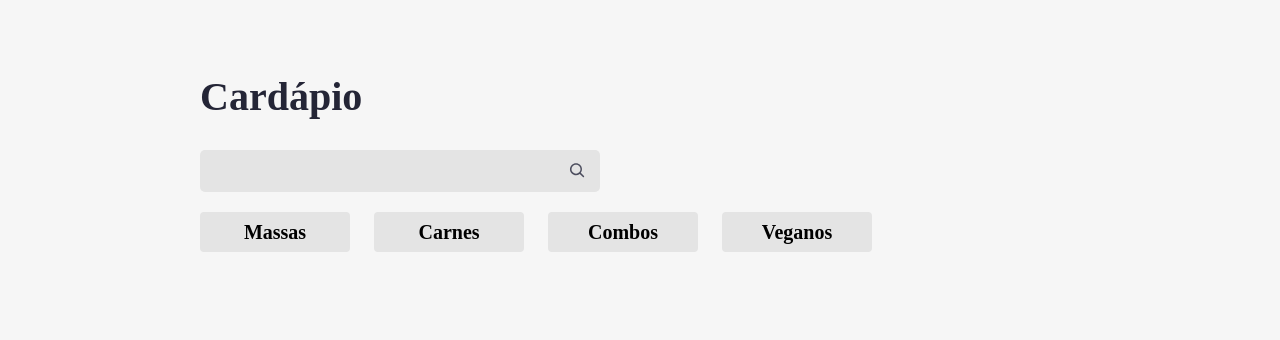
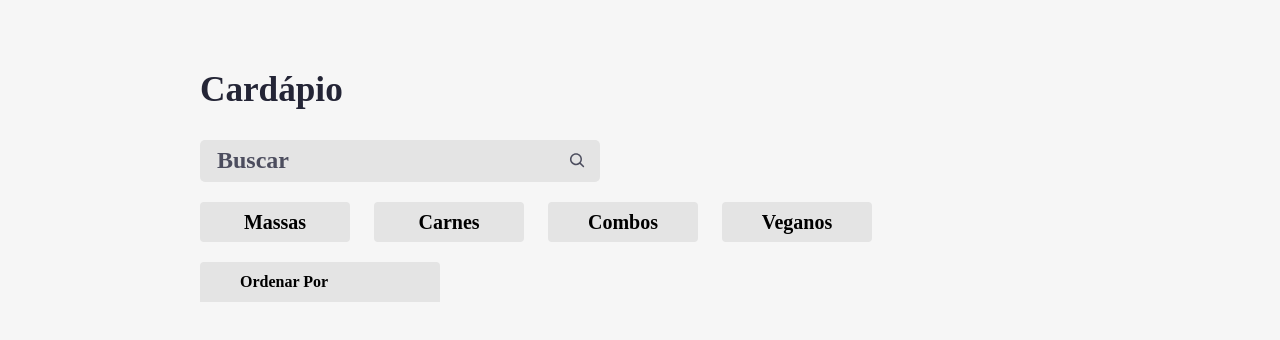
Before and after one commit to annalare/aluroni, a React (Create React App) app: page / in a window 1280 px wide. Shown: the part 424-764 px from the top of the page. Built offline with nearby package versions, Linux system fonts and the light colour scheme; a web font is replaced by a local one.

Commit message:
feat: ordenador

```diff
--- a/public/index.html
+++ b/public/index.html
@@ -3,13 +3,11 @@
 
 <head>
   <meta charset="utf-8" />
-  <link rel="icon" href="%PUBLIC_URL%/favicon.ico" />
+  <link rel="icon" href="%PUBLIC_URL%/favicon.svg" />
   <meta name="viewport" content="width=device-width, initial-scale=1" />
   <meta name="theme-color" content="#000000" />
   <meta name="description" content="Web site created using create-react-app" />
-  <link rel="apple-touch-icon" href="%PUBLIC_URL%/logo192.png" />
 
-  <link rel="manifest" href="%PUBLIC_URL%/manifest.json" />
 
   <title>Aluroni</title>
 </head>
--- a/src/pages/Cardpio/Buscador/index.tsx
+++ b/src/pages/Cardpio/Buscador/index.tsx
@@ -12,6 +12,7 @@
       <input
         value={busca}
         onChange={(evento) => setBusca(evento.target.value)}
+        placeholder="Buscar"
       />
       <CgSearch size={20} color="#4C4D5E" />
     </div>
--- a/src/pages/Cardpio/Cardapio.module.scss
+++ b/src/pages/Cardpio/Cardapio.module.scss
@@ -52,7 +52,7 @@
   }
   &__titulo {
     color: $dark;
-    font-size: 2.5rem;
+    font-size: 2.2rem;
     margin-bottom: 30px;
   }
   &__filtros {
--- /dev/null
+++ b/src/pages/Cardpio/Ordenador/index.tsx
@@ -0,0 +1,16 @@
+import styles from "./ordenador.module.scss";
+import opcoes from "./opcoes.json";
+export default function Ordenador() {
+  return (
+    <button className={styles.ordenador}>
+      <span>Ordenar Por</span>
+      <div className={styles.ordenador__options}>
+        {opcoes.map((opcao) => (
+          <div className={styles.ordenador__option} key={opcao.value}>
+            {opcao.nome}
+          </div>
+        ))}
+      </div>
+    </button>
+  );
+}
--- /dev/null
+++ b/src/pages/Cardpio/Ordenador/opcoes.json
@@ -0,0 +1,18 @@
+[
+  {
+    "nome": "",
+    "value": ""
+  },
+  {
+    "nome": "Porção",
+    "value": "porcao"
+  },
+  {
+    "nome": "Qtd. pessoas",
+    "value": "qtd_pessoas"
+  },
+  {
+    "nome": "Preço",
+    "value": "preco"
+  }
+]
--- /dev/null
+++ b/src/pages/Cardpio/Ordenador/ordenador.module.scss
@@ -0,0 +1,49 @@
+@import "styles/variaveis";
+
+.ordenador {
+  align-items: center;
+  background-color: $grey;
+  border: none;
+  border-top-left-radius: 4px;
+  border-top-right-radius: 4px;
+  display: flex;
+  font-size: 1rem;
+  font-weight: bold;
+  height: 40px;
+  justify-content: space-between;
+  min-width: 240px;
+  padding: 0 40px;
+  position: relative;
+  &--ativo {
+    background-color: $blue;
+    color: white;
+  }
+  &__options {
+    display: none;
+    position: absolute;
+    left: 0;
+    flex-direction: column;
+    top: 100%;
+    width: 100%;
+    &--ativo {
+      display: flex;
+    }
+  }
+  &__option {
+    align-items: center;
+    background-color: $grey;
+    border-top: 2px solid $light-grey;
+    box-sizing: border-box;
+    color: $black;
+    display: flex;
+    height: 40px;
+    justify-content: center;
+    width: inherit;
+    &:hover,
+    &--ativo {
+      background-color: $blue;
+      cursor: pointer;
+      color: white;
+    }
+  }
+}
--- a/src/pages/Cardpio/index.tsx
+++ b/src/pages/Cardpio/index.tsx
@@ -3,6 +3,7 @@
 import Buscador from "./Buscador";
 import { useState } from "react";
 import Filtros from "./Filtros";
+import Ordenador from "./Ordenador";
 export default function Cardapio() {
   const [busca, setBusca] = useState("");
   const [filtro, setFiltro] = useState<number | null>(null);
@@ -19,6 +20,7 @@
         <Buscador busca={busca} setBusca={setBusca} />
         <div className={styles.cardapio__filtros}>
           <Filtros filtro={filtro} setFiltro={setFiltro} />
+          <Ordenador />
         </div>
       </section>
     </main>
```
Also changed, not shown: public/favicon.svg (added).
